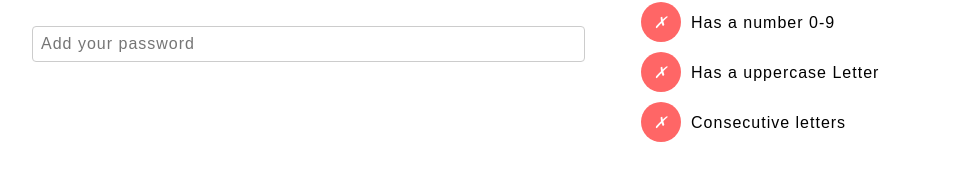
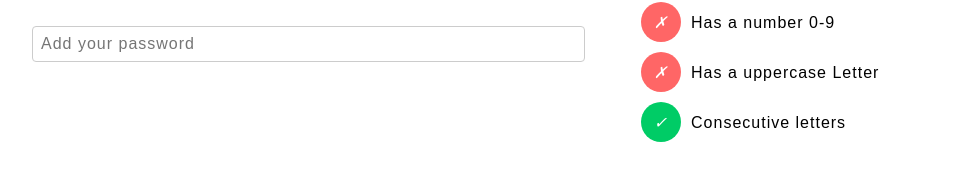
Before and after one commit to LRegalado1996/Password-Checker-Qventus, a React (Create React App) app: page / in a window 1280 px wide. Shown: the part 142-322 px from the top of the page, without its empty margins (32-992 px from the left). Built offline with nearby package versions, Linux system fonts and the light colour scheme.

Commit message:
add all check password functions

```diff
--- a/src/Components/PasswordValidator/index.jsx
+++ b/src/Components/PasswordValidator/index.jsx
@@ -23,21 +23,65 @@ const defaultValidators = {
   noConsecutiveLetters: {
     key: "noConsecutiveLetters",
     text: "Consecutive letters",
-    valid: false,
+    valid: true,
     show: true,
   },
 };
 
-//const specialCharacters = "!@#$%^&*";
+const specialCharactersRegex = /[!@#$%^&*]/;
+const numberRegex = /[0-9]/;
+const uppercaseLetterRegex = /[A-Z]/;
+const consecutiveLettersRegex = /[a-zA-Z]{2}/;
 
 const PasswordValidator = ({ value, options }) => {
-  const { specialCharacters, number, uppercaseLetter, noConsecutiveLetters } =
-    options;
-
   const [validators, setValidators] = useState({});
 
+  const checkPassword = () => {
+    let newValidators = { ...validators };
+
+    for (const item in validators) {
+      const validator = validators[item];
+      if (validator.show) {
+        switch (validator.key) {
+          case "specialCharacters":
+            newValidators.specialCharacters = {
+              ...newValidators.specialCharacters,
+              valid: specialCharactersRegex.test(value),
+            };
+            break;
+
+          case "number":
+            newValidators.number = {
+              ...newValidators.number,
+              valid: numberRegex.test(value),
+            };
+            break;
+
+          case "uppercaseLetter":
+            newValidators.uppercaseLetter = {
+              ...newValidators.uppercaseLetter,
+              valid: uppercaseLetterRegex.test(value),
+            };
+            break;
+
+          case "noConsecutiveLetters":
+            newValidators.noConsecutiveLetters = {
+              ...newValidators.noConsecutiveLetters,
+              valid: !consecutiveLettersRegex.test(value),
+            };
+            break;
+
+          default:
+            break;
+        }
+      }
+    }
+
+    setValidators(newValidators);
+  };
+
   useEffect(() => {
-    let newDefaultValidators = defaultValidators;
+    let newDefaultValidators = { ...defaultValidators };
     for (const key in defaultValidators) {
       newDefaultValidators[key] = {
         ...defaultValidators[key],
@@ -49,18 +93,9 @@ const PasswordValidator = ({ value, options }) => {
   }, [options]);
 
   useEffect(() => {
-    if (specialCharacters) checkSpecialCharacters();
-    if (number) checkNumber();
-    if (uppercaseLetter) checkUppercaseLetter();
-    if (noConsecutiveLetters) checkNoConsecutiveLetters();
+    if (Object.keys(validators).length > 0) checkPassword();
+  }, [value]);
 
-    //console.log(validators);
-  }, [value, specialCharacters, number, uppercaseLetter, noConsecutiveLetters]);
-
-  const checkSpecialCharacters = () => {};
-  const checkNumber = () => {};
-  const checkUppercaseLetter = () => {};
-  const checkNoConsecutiveLetters = () => {};
 
   const allValidators = () => {
     const result = [];
```
